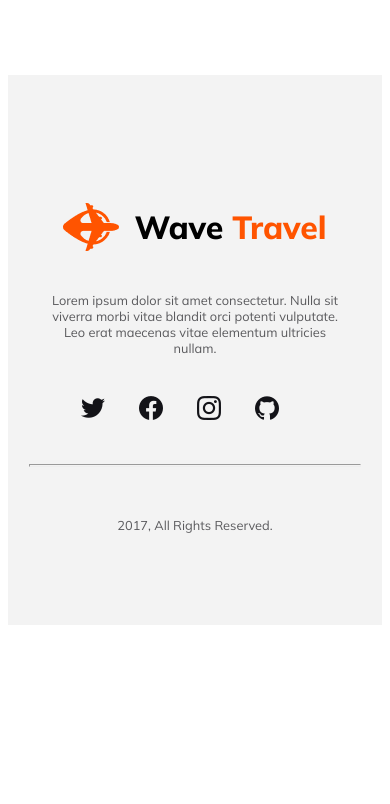
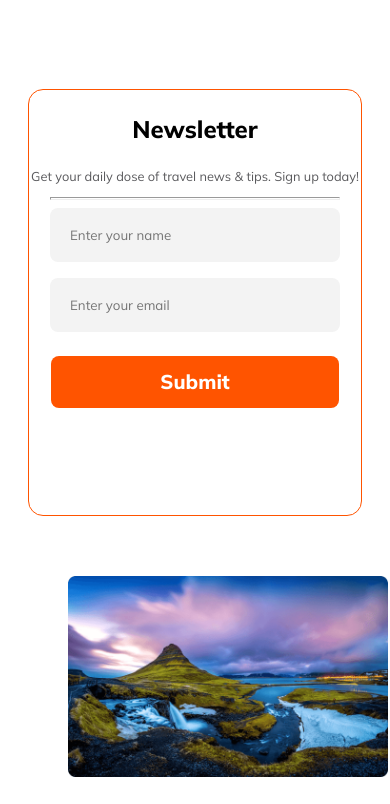
Before and after one commit to tahmedofficial/ph-assignment-two, a plain HTML site: page index.html in a window 390 px wide. Shown: the part 2220-3024 px from the top of the page. Before the commit the page ends 2853 px from the top, so only its background shows below. Drawn offline with Linux system fonts and the light colour scheme.

Commit message:
finish section nine

```diff
--- a/index.html
+++ b/index.html
@@ -86,9 +86,11 @@
                     amet et. Libero commodo
                     sagittis dignissim adipiscing quis. </p>
                 <ul class="section_eight_ul">
-                    <li>Adipiscing ornare pellentesque mauris volutpat tortor vitae platea porta lacus. Lectus
+                    <li class="section_one_tours_li">Adipiscing ornare pellentesque mauris volutpat tortor vitae platea
+                        porta lacus. Lectus
                         suspendisse nullam.</li>
-                    <li>Adipiscing ornare pellentesque mauris volutpat tortor vitae platea porta lacus. Lectus
+                    <li class="section_one_tours_li">Adipiscing ornare pellentesque mauris volutpat tortor vitae platea
+                        porta lacus. Lectus
                         suspendisse nullam.</li>
                 </ul>
                 <button class="primary_button">See More</button>
@@ -100,6 +102,24 @@
                 <div class="section_eight_relative_text">
                     <p>Watch Our Mountain in <br>Bangladesh</p>
                 </div>
+            </div>
+        </section>
+
+        <section class="section_nine">
+            <div class="section_nine_container_one">
+                <h3 class="section_nine_container_one_title">Newsletter</h3>
+                <p class="primary_description">Get your daily dose of travel news & tips. Sign up today!</p>
+                <hr>
+                <form action="">
+                    <input class="section_nine_input" type="text" name="" id="" placeholder="Enter your name">
+                    <br>
+                    <input class="section_nine_input" type="email" name="" id="" placeholder="Enter your email">
+                    <br>
+                    <input class="section_nine_submit" type="submit" name="" id="">
+                </form>
+            </div>
+            <div class="section_nine_container_two">
+                <img class="primry_section_image" src="Images/Rectangle 12.png" alt="">
             </div>
         </section>
 
--- a/styles/style.css
+++ b/styles/style.css
@@ -150,7 +150,7 @@ main {
     color: var(--title_color);
 }
 
-.section_eight_relative_text{
+.section_eight_relative_text {
     position: relative;
     bottom: 280px;
     color: white;
@@ -158,6 +158,56 @@ main {
     display: block;
     font-size: 1.5rem;
     font-weight: 600;
+}
+
+/* Section nine */
+
+.section_nine {
+    display: flex;
+    gap: 30px;
+    justify-content: space-between;
+}
+
+.section_nine hr {
+    width: 393px;
+    height: 1px;
+}
+
+.section_nine_container_one {
+    width: 1440px;
+    height: 425px;
+    text-align: center;
+    border: 1px solid var(--primary_color);
+    border-radius: 15px;
+}
+
+.section_nine_container_one_title {
+    font-size: 1.5rem;
+    font-weight: 800;
+}
+
+.section_nine_input {
+    width: 370px;
+    height: 52px;
+    border-radius: 8px;
+    background: rgba(19, 19, 24, 0.05);
+    border: none;
+    margin-bottom: 16px;
+    padding-left: 20px;
+    outline: 0;
+}
+
+.section_nine_submit {
+    width: 393px;
+    height: 52px;
+    border-radius: 8px;
+    background: var(--primary_color);
+    border: none;
+    color: white;
+    font-size: 1.25rem;
+    font-weight: 800;
+    margin-top: 8px;
+    margin-bottom: 30px;
 }
 
 /* Footer related styles */
@@ -242,7 +292,8 @@ hr {
     /* Primary styles */
 
     .section_one_tours,
-    .section_eight {
+    .section_eight,
+    .section_nine {
         flex-direction: column;
     }
 
@@ -275,10 +326,36 @@ hr {
     }
 
     /* section eight */
-    .section_eight_relative_text{
+    .section_eight_relative_text {
         bottom: 170px;
         font-size: 1.2rem;
     }
+
+    /* Section nine */
+
+    .section_nine{
+        margin-bottom: 30px;
+    }
+
+    .section_nine hr {
+        width: 288px;
+        height: 1px;
+    }
+
+    .section_nine_container_one{
+        width: auto;
+    }
+
+    .section_nine_input {
+        width: 268px;
+        height: 52px;
+    }
+
+    .section_nine_submit {
+        width: 288px;
+        height: 52px;
+    }
+
 
     /* footer section */
 
```
Also changed, not shown: Images/Rectangle 12.png (renamed from Images/Rectangle 8 (1).png).
